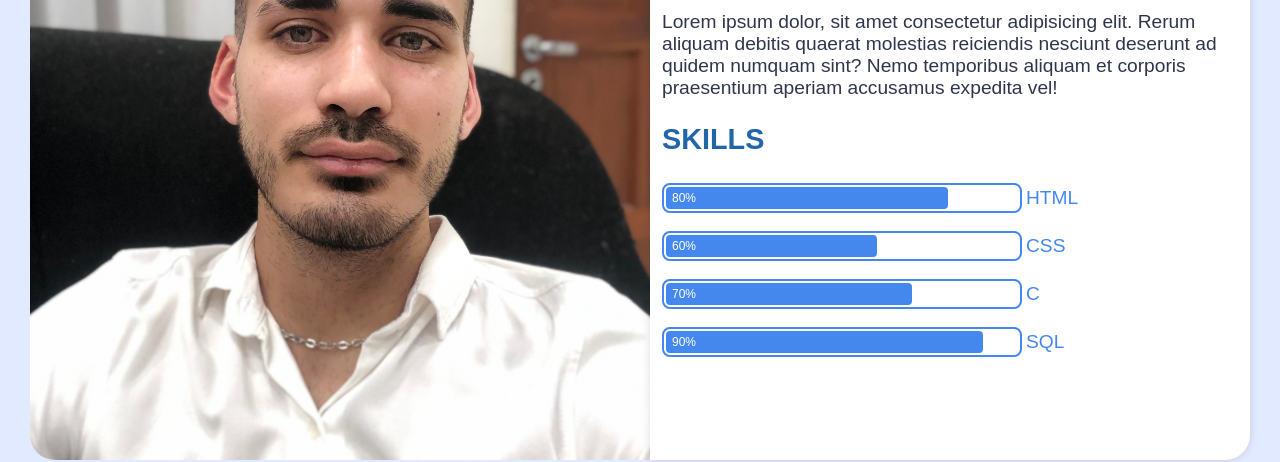
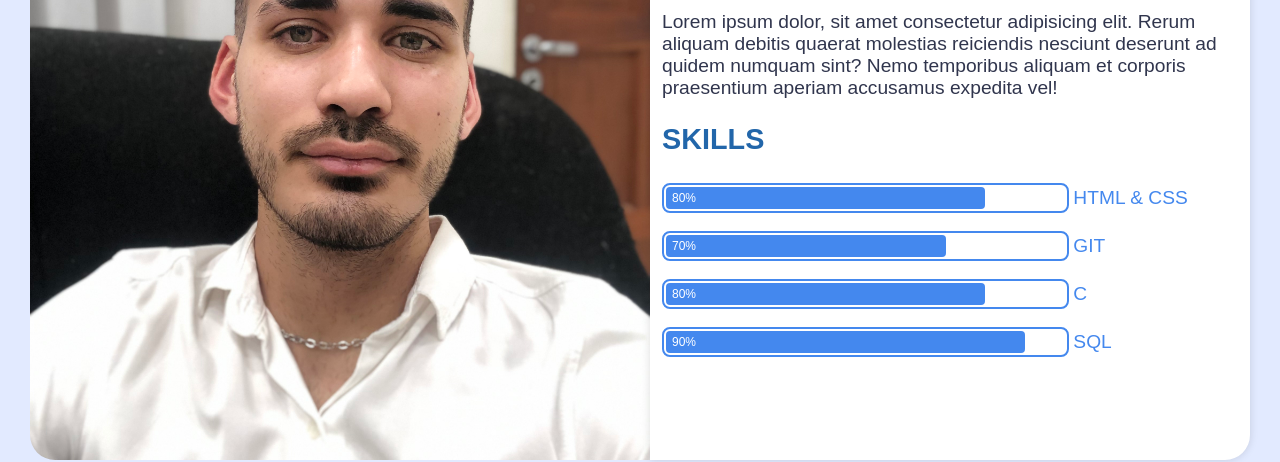
Before and after one commit to bochagit/Portfolio, a plain HTML site: page index.html in a window 1280 px wide. Shown: the part 355-817 px from the top of the page. Drawn offline with Linux system fonts and the light colour scheme.

Commit message:
Agrandando el contenedor de skills para adaptar los textos

```diff
--- a/index.html
+++ b/index.html
@@ -45,17 +45,17 @@
                                 <div class="load-bar">
                                     <div class="load-bar__bar bar--80">80%</div>
                                 </div>
-                                <span class="profile__skill-name">HTML</span>
-                            </li>
-                            <li class="profile_skill">
-                                <div class="load-bar">
-                                    <div class="load-bar__bar bar--60">60%</div>
-                                </div>
-                                <span class="profile__skill-name">CSS</span>
+                                <span class="profile__skill-name">HTML & CSS</span>
                             </li>
                             <li class="profile_skill">
                                 <div class="load-bar">
                                     <div class="load-bar__bar bar--70">70%</div>
+                                </div>
+                                <span class="profile__skill-name">GIT</span>
+                            </li>
+                            <li class="profile_skill">
+                                <div class="load-bar">
+                                    <div class="load-bar__bar bar--80">80%</div>
                                 </div>
                                 <span class="profile__skill-name">C</span>
                             </li>
--- a/styles.css
+++ b/styles.css
@@ -180,7 +180,7 @@ h1 {
     list-style: none;
     display: flex;
     margin: 10px;
-    max-width: 450px;
+    max-width: 550px;
     margin-left: 0;
     align-items: center;
 }
@@ -198,6 +198,7 @@ h1 {
 
 .profile__skill-name {
     color: #48e;
+    width: 150px;
 }
 
 .load-bar__bar {
```
